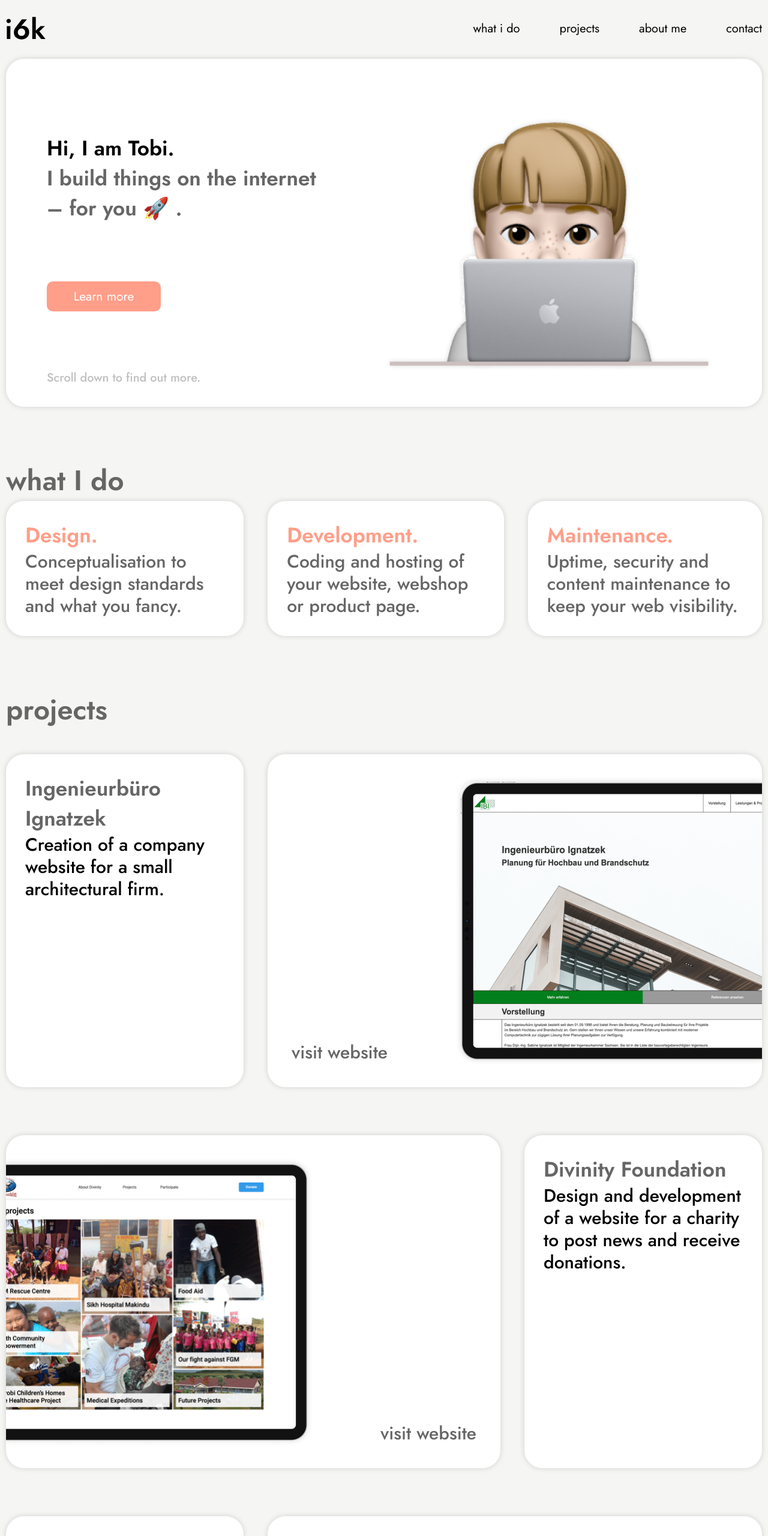
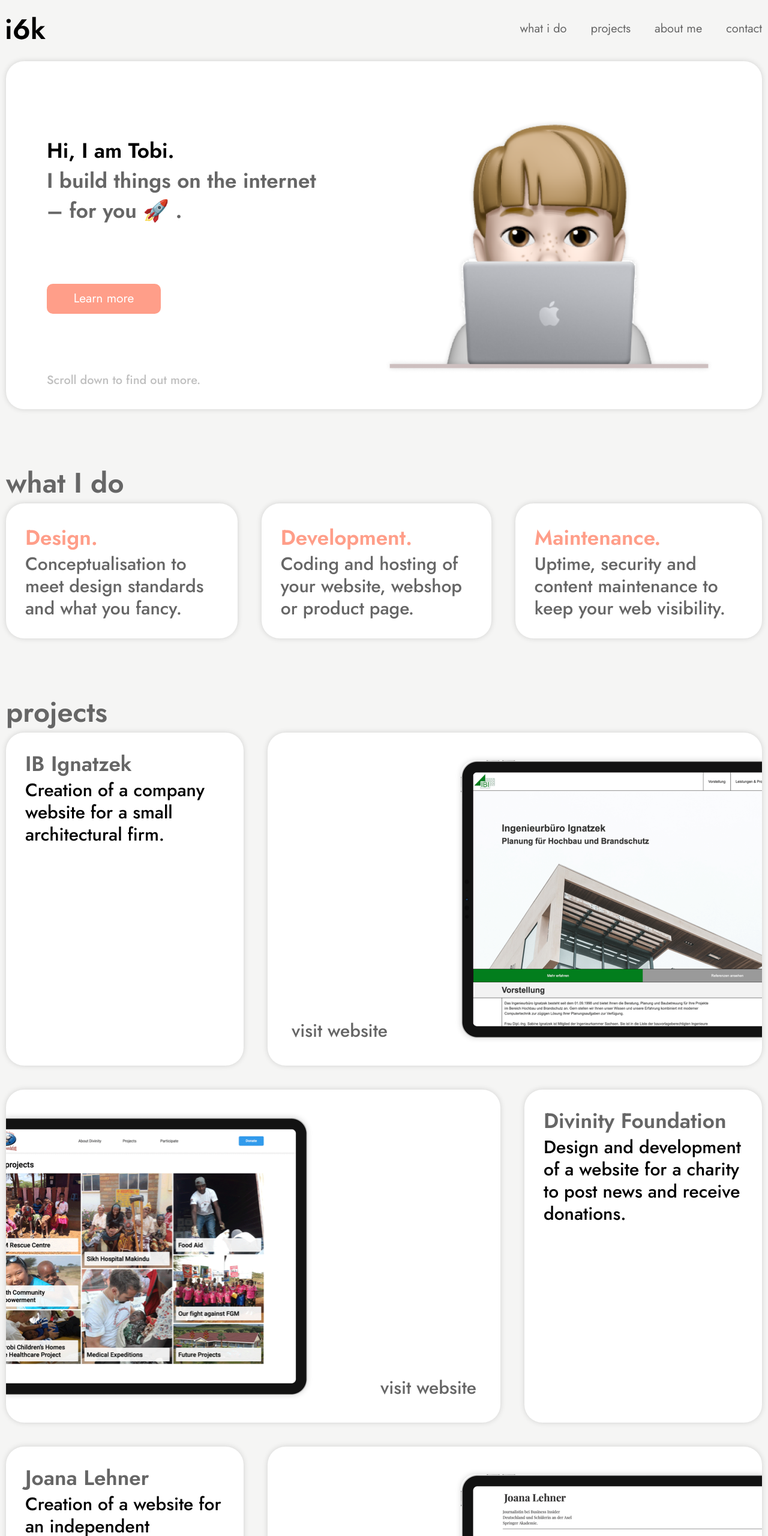
Before and after one commit to TobiasIgnatzek/i6k_test, a plain HTML site: page index.html in a window 1280 px wide. Shown: the top 2560 px of the page at 60% size. Drawn offline with nearby package versions, Linux system fonts and the light colour scheme.

Commit message:
enhancements

```diff
--- a/index.html
+++ b/index.html
@@ -10,24 +10,24 @@
   <link rel="stylesheet" href="normalize.css">
   <link rel="stylesheet" href="style.css">
   <script src="https://cdn.jsdelivr.net/npm/vue@2.6.14" defer></script>
-  <script> src="app.js" defer</script>
+  <script src="app.js" defer></script>
 </head>
 <body>
 <header>
   <div class="flex">
-    <div>
-      <img class="logo" src="img/I6K.svg">
-      </img>
+    <div><a href="https://i6k.co">
+      <img class="logo" src="img/I6K.svg"></a>
+    </img>
     </div>
     <div class="flex">
-      <div class="headlink linkbox"><link href="#offer">what i do
-      </link></div>
-      <div class="headlink linkbox"><href="#projects">projects
-      </link></div>
-      <div class="headlink linkbox"><href="#about">about me
-      </link></div>
-      <div class="headlink linkbox end"><href="#contact">contact
-      </link></div>
+      <div class="headlink linkbox"><a href="#offer">what i do
+      </a></div>
+      <div class="headlink linkbox"><a href="#projects">projects
+      </a></div>
+      <div class="headlink linkbox"><a href="#about">about me
+      </a></div>
+      <div class="headlink linkbox end"><a href="#contact">contact
+      </a></div>
     </div>
 </div>
 </header>
@@ -42,12 +42,12 @@
             <h1>I build things on the internet<br>
               – for you
               <span>
-                🚀<!--rocket icon-->
+                🚀
               </span>.
             </h1>
         </div>
         <div>
-          <button>
+          <button onclick="window.location.href='#offer'">
             <span>Learn more
             </span>
           </button>
@@ -64,11 +64,11 @@
     </div>
   </section>
   <section>
-    <div>
+    <div id="offer">
       <h2>what I do</h2>
     </div>
     <div class="flex">
-      <div class="third-wrapper wwrapper">
+      <div class="pad-med wwrapper">
         <div>
           <h3 class="red"><span>Design.</span>
           </h3>
@@ -78,7 +78,7 @@
           </p>
         </div>
       </div>
-      <div class="third-wrapper wwrapper">
+      <div class="pad-med wwrapper">
         <div>
           <h3><span class="red">Development.</span>
           </h3>
@@ -88,7 +88,7 @@
           </p>
         </div>
       </div>
-      <div class="third-wrapper wwrapper end">
+      <div class="pad-med wwrapper end">
         <div>
           <h3> <span class="red">Maintenance.</span>
           </h3>
@@ -100,22 +100,22 @@
       </div>
     </div>
   </section>
-  <section>
+  <section id="projects">
     <div>
       <h2>projects</h2>
     </div>
     <div class="flex">
-      <div class="wwrapper smportion">
-        <h4>Ingenieurbüro Ignatzek</h4>
+      <div class="wwrapper smportion pad-med">
+        <h4>IB Ignatzek</h4>
         <p>Creation of a company website for a small architectural firm.
         </p>
       </div>
       <div class="flex wwrapper imgpanel"><!-- bigger portion div-->
           <div class="bottom">
-            <link>
+            <a href="http://ibignatzek.de" target="_blank">
               <p class="grey">visit website
               </p>
-            </link>
+            </a>
           </div>
           <div class="vert-flex-center">
             <img class="imgmaxsize" src="img/ignatzek.png">
@@ -124,36 +124,36 @@
       </div>
     </div>
     <div class="flex inverse">
-      <div class="wwrapper smportion endpan">
+      <div class="wwrapper smportion pad-med">
         <h4>Divinity Foundation</h4>
         <p>Design and development of a website for a charity to post news and receive donations.
         </p>
       </div>
-      <div class="flex wwrapper imgpanel" style="margin-right: 40px;"><!-- bigger portion div-->
+      <div class="flex wwrapper imgpanel"><!-- bigger portion div-->
           <div class="vert-flex-center">
             <img class="imgmaxsize inv-border" src="img/divinity.png">
             </img>
           </div>
           <div class="bottom">
-            <link>
+            <a href="https://www.divinityfoundation.com" target="_blank">
               <p class="grey">visit website
               </p>
-            </link>
+            </a>
           </div>
       </div>
     </div>
     <div class="flex">
-      <div class="wwrapper smportion">
+      <div class="wwrapper smportion pad-med">
         <h4>Joana Lehner</h4>
         <p>Creation of a website for an independent journalist to publish a blog and work portfolio.
         </p>
       </div>
       <div class="flex wwrapper imgpanel">
           <div class="bottom">
-            <link>
+            <a href="" target="_blank">
               <p class="grey">visit website
               </p>
-            </link>
+            </a>
           </div>
           <div class="vert-flex-center">
             <img class="imgmaxsize" src="img/jlehner.png">
@@ -162,29 +162,29 @@
       </div>
     </div>
   </section>
-  <section>
+  <section id="about">
     <div>
       <h2>about me</h2>
     </div>
     <div class="flex">
-      <div class="wwrapper txtpanel">
+      <div class="wwrapper pad-med">
           <h4>Experience
         </h4>
         <p>Besides building my own and client’s websites, I have been working as a product manager at a venture building company. Also, I did a lot of design studies and prototypes during my Master’s at a leading university.
         </p>
       </div>
-      <div class="wwrapper smtxt">
+      <div class="wwrapper smtxt pad-med">
         <h4>Tool stack
         </h4>
-        <div class="flex flex-wrap">
-          <div class="flex">
+        <div class="flex flex-wrap ng">
+          <div class="flex ng">
           <img class="tool" src="img/figma.svg"></img>
           <img class="tool" src="img/webflow.svg"></img>
           <img class="tool" src="img/airtable.svg"></img>
           <img class="tool" src="img/adobecc.svg"></img>
           <img class="tool" src="img/typeform.svg"></img>
         </div>
-        <div class="flex">
+        <div class="flex ng">
           <img class="tool" src="img/css3.svg"></img>
           <img class="tool" src="img/html5.svg"></img>
           <img class="tool" src="img/vuejs.svg"></img>
@@ -194,19 +194,19 @@
       </div>
     </div>
     <div class="flex">
-      <div class="wwrapper smportion">
+      <div class="wwrapper mtop pad-med">
         <h4>Songs for working.
         </h4>
         <p>A collection of what I like to listen to during work.
         </p>
       </div>
-      <div class="wwrapper forembed endpan">
+      <div class="wwrapper forembed">
         <iframe src="https://open.spotify.com/embed/playlist/0iC7h1PygUVn5qBN5LxaOz" defer theme="0" class="embed" frameBorder="0" allowtransparency="true" allow="encrypted-media">
         </iframe>
       </div>
     </div>
-  </section>
-  <section>
+</section>
+  <section id="contact">
     <div>
       <h2>contact</h2>
     </div>
@@ -228,7 +228,7 @@
           </form>
         </div>
       </div>
-      <div class="wwrapper half endpan">
+      <div class="wwrapper half">
         <h4>
           ..or connect on socials?
         </h4>
@@ -240,14 +240,14 @@
               <img src="img/linkedin.svg">
               </img>
             </div>
-            <link><p class="nm vert-flex">LinkedIn</p><link>
+            <p class="nm vert-flex">LinkedIn</p>
           </div>
           <div class="input-wrapper-2">
             <div class="nm vert-flex"><!--render as inline element -->
               <img src="img/github.svg">
               </img>
             </div>
-            <link><p class="nm vert-flex">GitHub</p><link>
+            <p class="nm vert-flex">GitHub</p>
           </div>
         </div>
       </div>
@@ -255,17 +255,15 @@
   </section>
 </main>
 <footer>
-  <div>
     <div class="flex">
       <div class="flex">
-        <link><div class="linkbox"><p class="small grey">Imprint</p></div>
-        </link>
-        <link><div class="linkbox"><p class="small grey">Data protection</p>
-        </link></div>
+        <div class="linkbox"><p class="small grey">Imprint</p></div>
+        <div class="linkbox"><p class="small grey">Data protection</p>
+        </div>
       </div>
     <div class="linkbox"><p class="small grey">Made in Berlin. 2021.
     </p>
     </div>
-</footer>
+  </div>
 </body>
 </html>
--- a/style.css
+++ b/style.css
@@ -33,6 +33,11 @@ h1, h3, h4 {
   margin: 0;
   padding: 0;
   color: #666666;
+}
+
+h4 {
+  line-height: 40px;
+  margin-bottom: 5px;
 }
 
 h2 {
@@ -94,7 +99,24 @@ textarea {
   text-align: left;
   margin: 0;
   padding: 0;
+  text-decoration: none;
+  color: #666666;
 }
+
+a {
+  font-family: 'Jost';
+  font-size: 20px;
+  font-style: normal;
+  font-weight: 400;
+  line-height: 29px;
+  letter-spacing: 0em;
+  text-align: left;
+  margin: 0;
+  padding: 0;
+  text-decoration: none;
+  color: #666666;
+}
+
 
 .small {
   font-family: 'Jost';
@@ -142,6 +164,7 @@ section {
 
 .flex {
   display: flex;
+  gap: 40px;
   justify-content: space-between;
 }
 
@@ -152,7 +175,15 @@ section {
 }
 
 .flex-wrap {
+  display: flex;
+  justify-content: space-between;
   flex-wrap: wrap;
+}
+
+.vert-flex-spacer {
+  display: flex;
+  flex-direction: column;
+  gap: 40px;
 }
 
 .wwrapper {
@@ -161,13 +192,13 @@ section {
   box-shadow: 0 0 10px rgba(0, 0, 0, 0.15);
 }
 
-.third-wrapper {
+.pad-med {
   padding: 32px;
-  margin-right: 40px;
 }
 
 .linkbox {
-  padding: 33px;
+  padding-top: 33px;
+  padding-bottom: 33px;
   cursor: pointer;
 }
 
@@ -217,18 +248,11 @@ section {
   justify-content: space-between;
   overflow: hidden;
   margin-bottom: 40px;
-  margin-top: 40px;
   width: 70%;
-}
-
-.txtpanel {
-  margin-right: 40px;
-  padding: 32px;
 }
 
 .smtxt {
   max-width: 332px;
-  padding: 32px;
 }
 
 .tool {
@@ -239,16 +263,12 @@ section {
 
 .smportion {
   max-width: 332px;
-  padding: 32px;
-  margin-right: 40px;
   margin-bottom: 40px;
-  margin-top: 40px;
 }
 
 .half {
+  padding: 32px;
   width: 50%;
-  margin-right: 40px;
-  padding: 32px;
 }
 
 .embed {
@@ -260,14 +280,9 @@ section {
 .forembed {
   overflow: hidden;
   width: 100%;
-  margin-top: 40px;
-  margin-bottom: 40px;
   background-color: #000;
   min-height: 250px;
-}
-
-.endpan {
-  margin-right: 0;
+  margin-top: 40px;
 }
 
 .bottom {
@@ -333,12 +348,11 @@ section {
   padding: 0;
 }
 
-.end {
-  padding-right: 0;
-  margin-right: 0;
+.ng {
+  column-gap: 0;
+  row-gap: 0;
 }
 
-.start {
-  padding-left: 0;
-  margin-left: 0;
+.mtop {
+  margin-top: 40px;
 }
```
Also changed, not shown: 1 other file.
